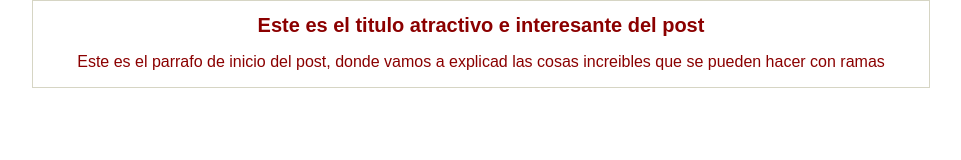
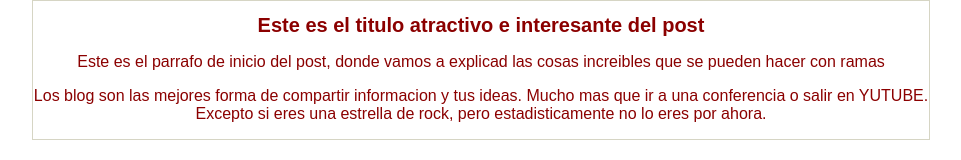
Before and after one commit to NapsterAlishaYenery/HyperBlog, a plain HTML site: page index.html in a window 1280 px wide. Shown: the whole page, without its empty margins (159-1120 px from the left). Drawn offline with Linux system fonts and the light colour scheme.

Commit message:
Agregado el contenido adicional del blog

```diff
--- a/index.html
+++ b/index.html
@@ -12,6 +12,12 @@
                 <h1> Este es el titulo atractivo e interesante del post</h1>
                 <p> Este es el parrafo de inicio del post, donde vamos a
                     explicad las cosas increibles que se pueden hacer con ramas</p>
+                <p></p>
+                <p>
+                    Los blog son las mejores forma de compartir informacion y tus ideas.
+                    Mucho mas que ir a una conferencia o salir en YUTUBE. Excepto si eres
+                    una estrella de rock, pero estadisticamente no lo eres por ahora.
+                </p>
             </div>
         </div>
 
```
